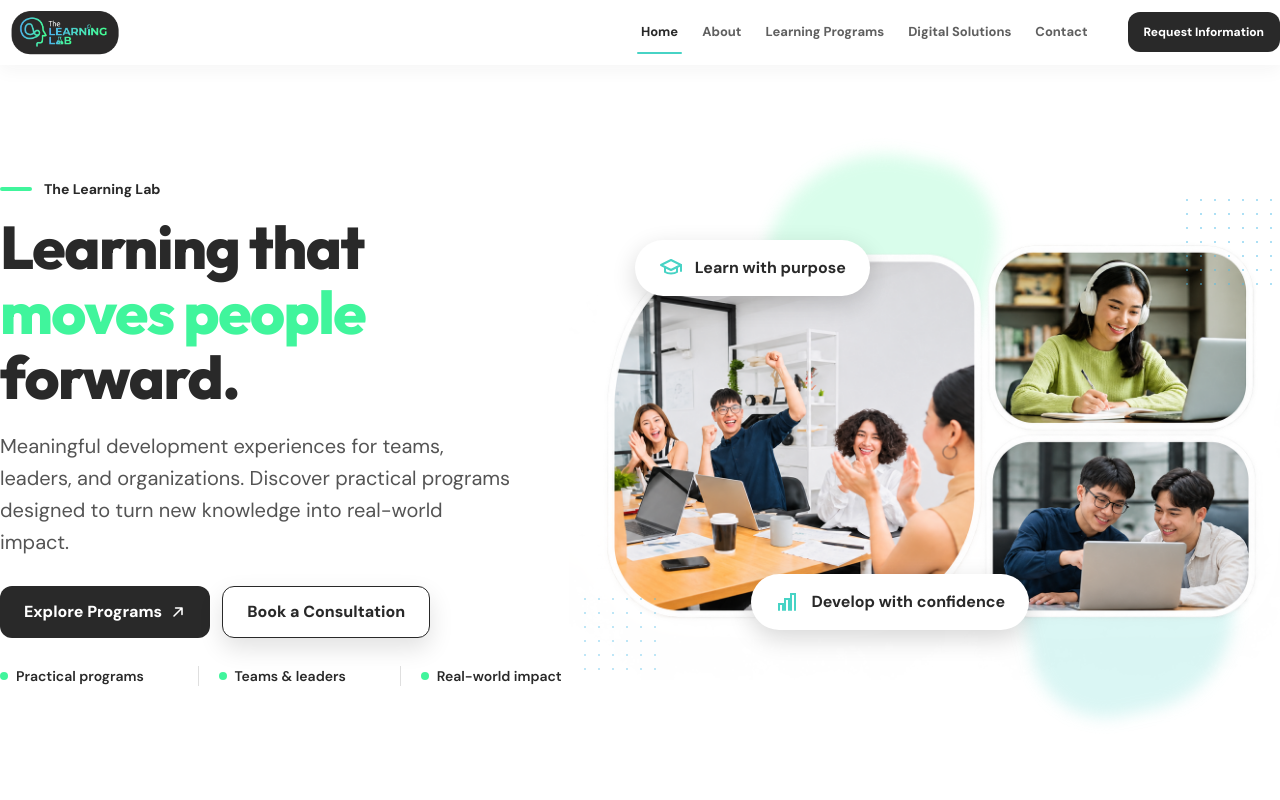
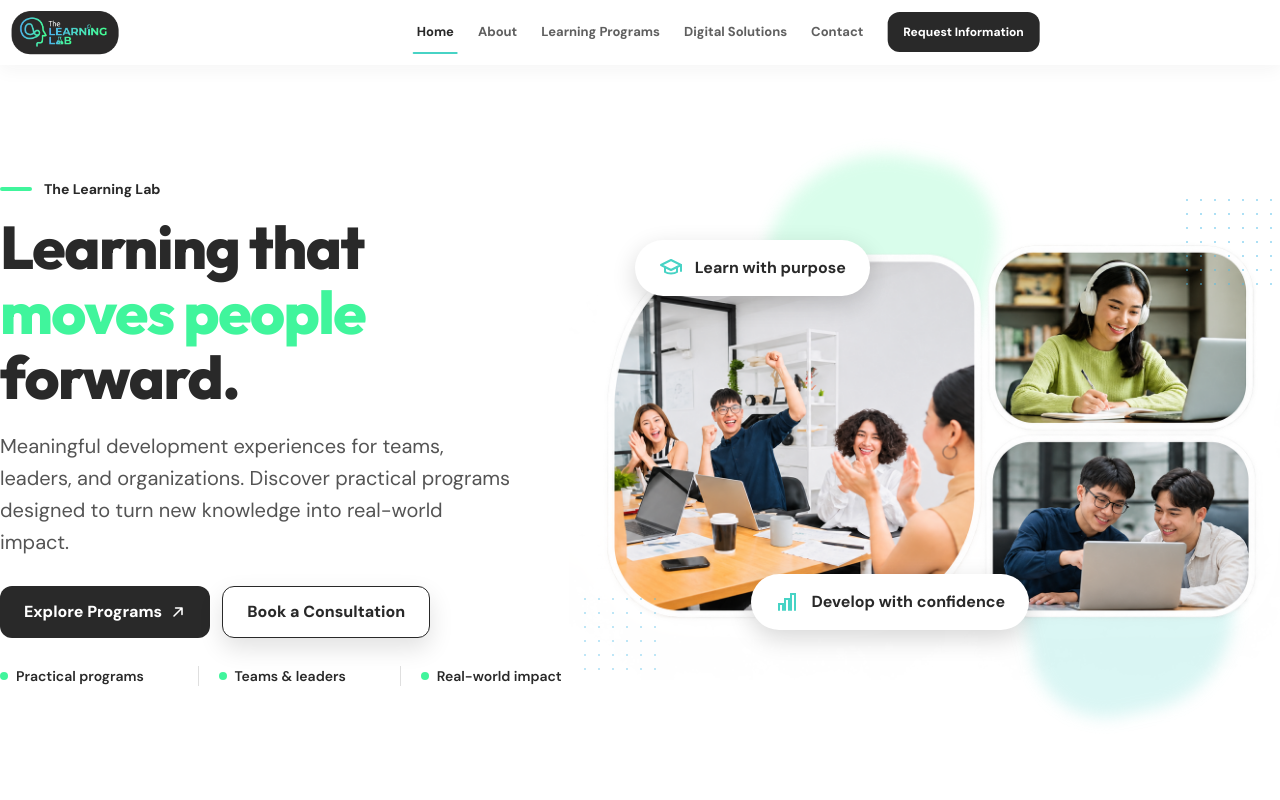
Before and after one commit to gabzy0423/The-Learning-Lab, a Next.js app: page / in a window 1280 px wide. Shown: the top 800 px of the page. Built offline with nearby package versions, Linux system fonts and the light colour scheme.

Commit message:
Center primary navbar links

```diff
--- a/components/layout/Header.tsx
+++ b/components/layout/Header.tsx
@@ -108,7 +108,7 @@ export function Header() {
         scrolled ? "shadow-[0_8px_28px_rgba(41,41,41,0.12)]" : "shadow-[0_4px_18px_rgba(41,41,41,0.05)]"
       }`}
     >
-      <div className="mx-auto flex min-h-16 w-full max-w-[80rem] items-center justify-between gap-6 px-7 sm:px-10 lg:px-0">
+      <div className="relative mx-auto flex min-h-16 w-full max-w-[80rem] items-center justify-between gap-6 px-7 sm:px-10 lg:px-0">
         <Link
           href="/"
           className="flex min-h-11 items-center rounded-md focus-visible:outline-2 focus-visible:outline-offset-4 focus-visible:outline-brand-cyan-blue"
@@ -132,7 +132,7 @@ export function Header() {
           />
         </Link>
 
-        <nav className="hidden items-center gap-4 lg:flex" aria-label="Primary navigation">
+        <nav className="absolute left-1/2 top-1/2 hidden -translate-x-1/2 -translate-y-1/2 items-center gap-4 lg:flex" aria-label="Primary navigation">
           {links.slice(0, 1).map((link) => (
             <Link
               key={link.href}
@@ -228,7 +228,7 @@ export function Header() {
             </Link>
           ))}
 
-          <Link href="/contact?interest=program-information" className="ml-5 inline-flex min-h-10 items-center justify-center rounded-xl bg-brand-charcoal px-4 text-xs font-extrabold text-white transition-transform hover:-translate-y-0.5 focus-visible:outline-2 focus-visible:outline-offset-2 focus-visible:outline-brand-cyan-blue" onClick={closeDesktopMenus}>
+          <Link href="/contact?interest=program-information" className="absolute left-full top-1/2 ml-5 inline-flex min-h-10 -translate-y-1/2 items-center justify-center whitespace-nowrap rounded-xl bg-brand-charcoal px-4 text-xs font-extrabold text-white transition-transform hover:-translate-y-0.5 focus-visible:outline-2 focus-visible:outline-offset-2 focus-visible:outline-brand-cyan-blue" onClick={closeDesktopMenus}>
             Request Information
           </Link>
         </nav>
```
